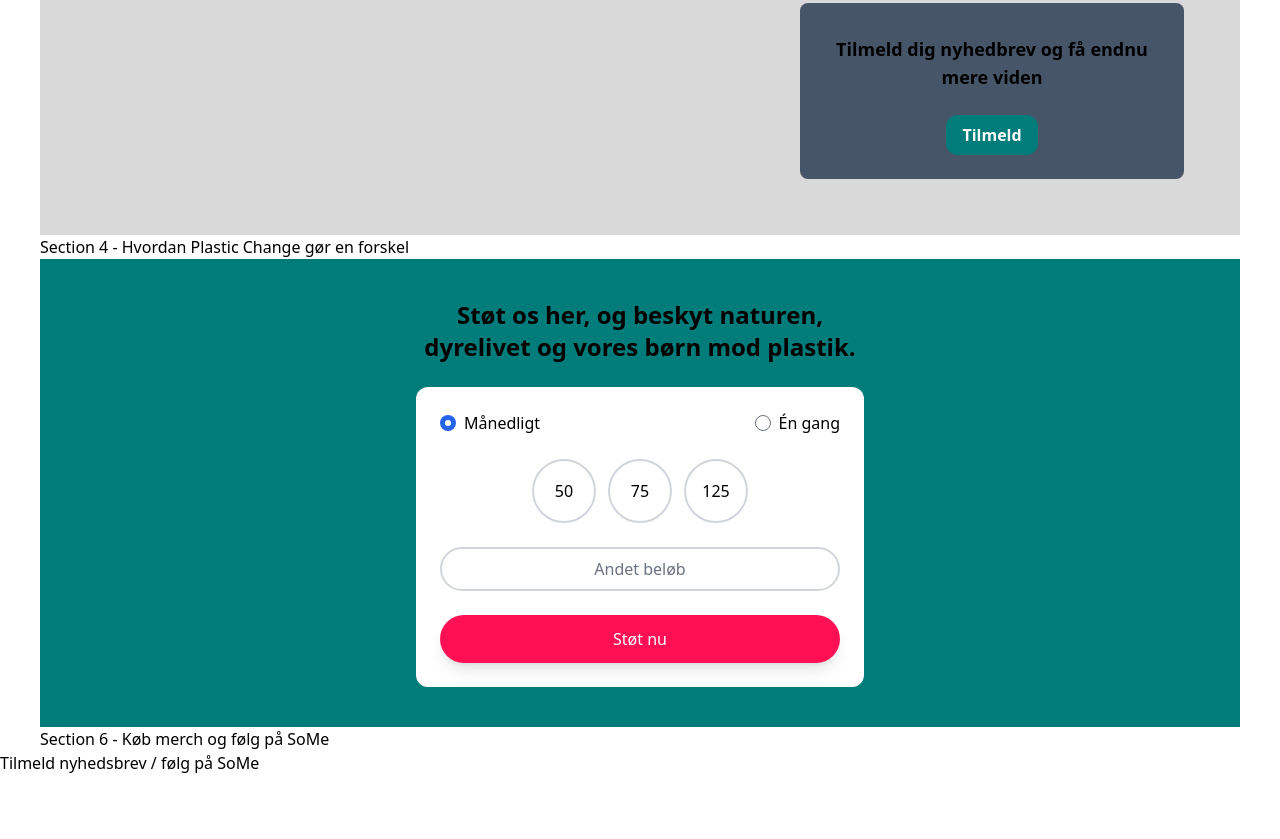
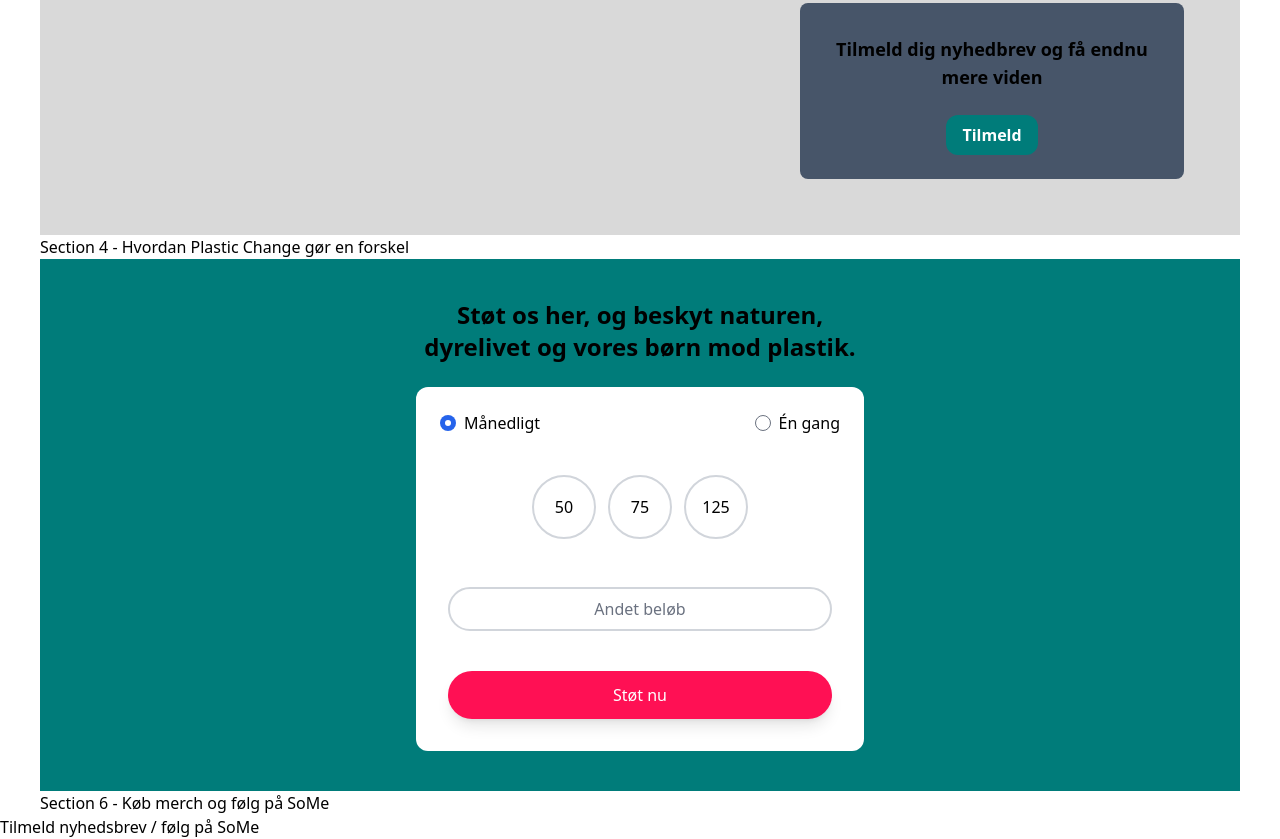
Before and after one commit to KamillaHA/SingleUseSucks, an Astro site: page / in a window 1280 px wide. Shown: the part 2097-2936 px from the top of the page. Before the commit the page ends 2872 px from the top, so only its background shows below. Built offline with nearby package versions, Linux system fonts and the light colour scheme; Astro itself is replaced by a stand-in of ours.

Commit message:
Små ændringer

```diff
--- a/src/components/Støt.astro
+++ b/src/components/Støt.astro
@@ -17,17 +17,17 @@
       </label>
     </div>
 
-    <div class="flex justify-center space-x-3 mb-6">
+    <div class="flex justify-center space-x-3 mb-6 p-4">
       <button type="button" class="donation-amount w-16 h-16 bg-white border-2 border-gray-300 rounded-full focus:outline-none focus: focus:bg-[#FF1054]">50</button>
       <button type="button" class="donation-amount w-16 h-16 bg-white border-2 border-gray-300 rounded-full focus:outline-none focus: focus:bg-[#FF1054]">75</button>
       <button type="button" class="donation-amount w-16 h-16 bg-white border-2 border-gray-300 rounded-full focus:outline-none focus:focus:bg-[#FF1054]">125</button>
     </div>
 
-    <div class="flex justify-center mb-6">
+    <div class="flex justify-center mb-6 p-2">
       <input type="text" placeholder="Andet beløb" class="input border-2 border-gray-300 rounded-full text-center py-2 px-4 w-full"/>
     </div>
 
-    <div class="flex justify-center">
+    <div class="flex justify-center p-2">
       <button type="submit" class="primary-btn bg-[#FF1054] text-white rounded-full py-3 px-6 w-full focus:outline-none shadow-lg transform transition hover:scale-105 duration-300 ease-in-out">Støt nu</button>
     </div>
   </form>
```
